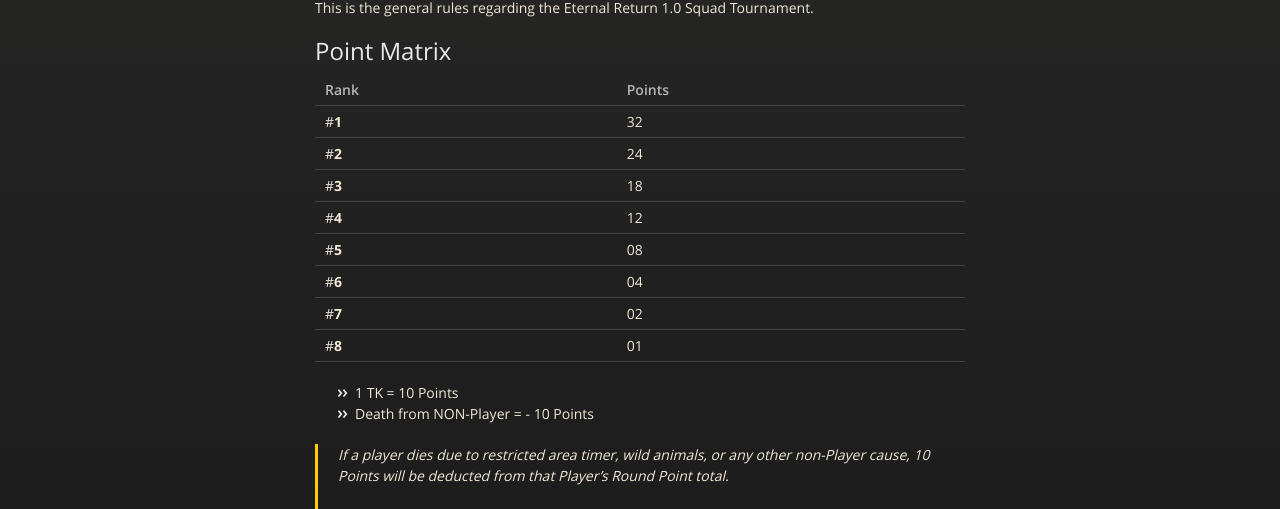
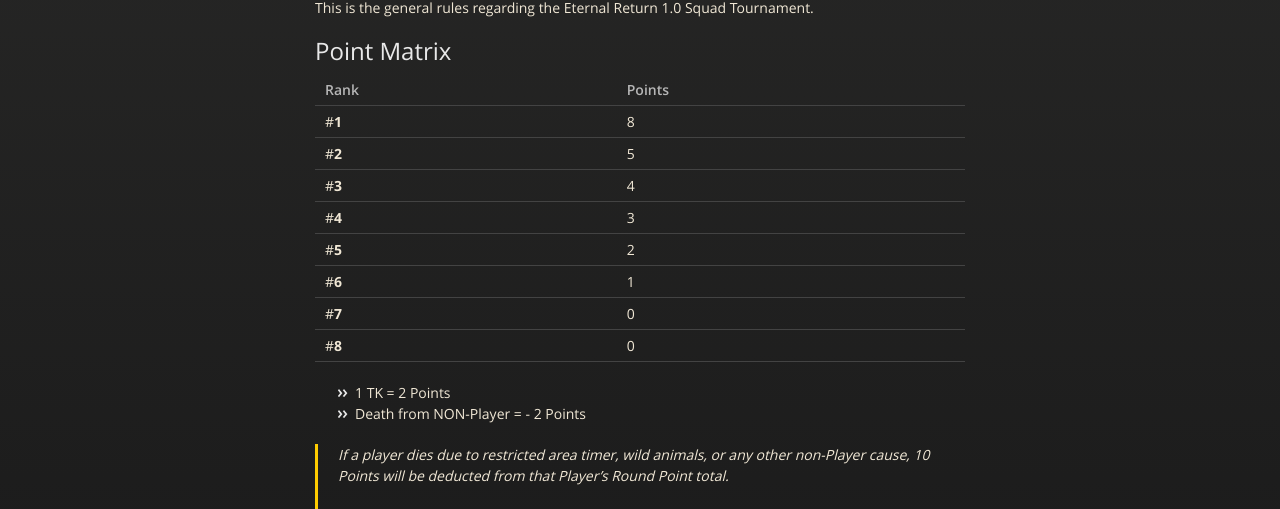
Before and after one commit to kanziebub/SurvivalProtocol, a Jekyll site: the page built from rulebook.md, in a window 1280 px wide and 900 px high. Shown: the part 356-865 px from the top of the window. Built offline with Jekyll 4.4.1, drawn with Linux system fonts in a browser that asks for light colours.

Commit message:
B: point matrix

```diff
--- a/rulebook.md
+++ b/rulebook.md
@@ -12,17 +12,17 @@ This is the general rules regarding the Eternal Return 1.0 Squad Tournament.
 
 |  Rank  | Points |
 |:-------|:-------|
-| #**1** |   32   |
-| #**2** |   24   |
-| #**3** |   18   |
-| #**4** |   12   |
-| #**5** |   08   |
-| #**6** |   04   |
-| #**7** |   02   |
-| #**8** |   01   |
+| #**1** |   8   |
+| #**2** |   5   |
+| #**3** |   4   |
+| #**4** |   3   |
+| #**5** |   2   |
+| #**6** |   1   |
+| #**7** |   0   |
+| #**8** |   0   |
 
-*   1 TK = 10 Points
-*   Death from NON-Player = - 10 Points
+*   1 TK = 2 Points
+*   Death from NON-Player = - 2 Points
 
 > If a player dies due to restricted area timer, wild animals, or any other non-Player cause, 10 Points will be deducted from that Player’s Round Point total.
 >
```
